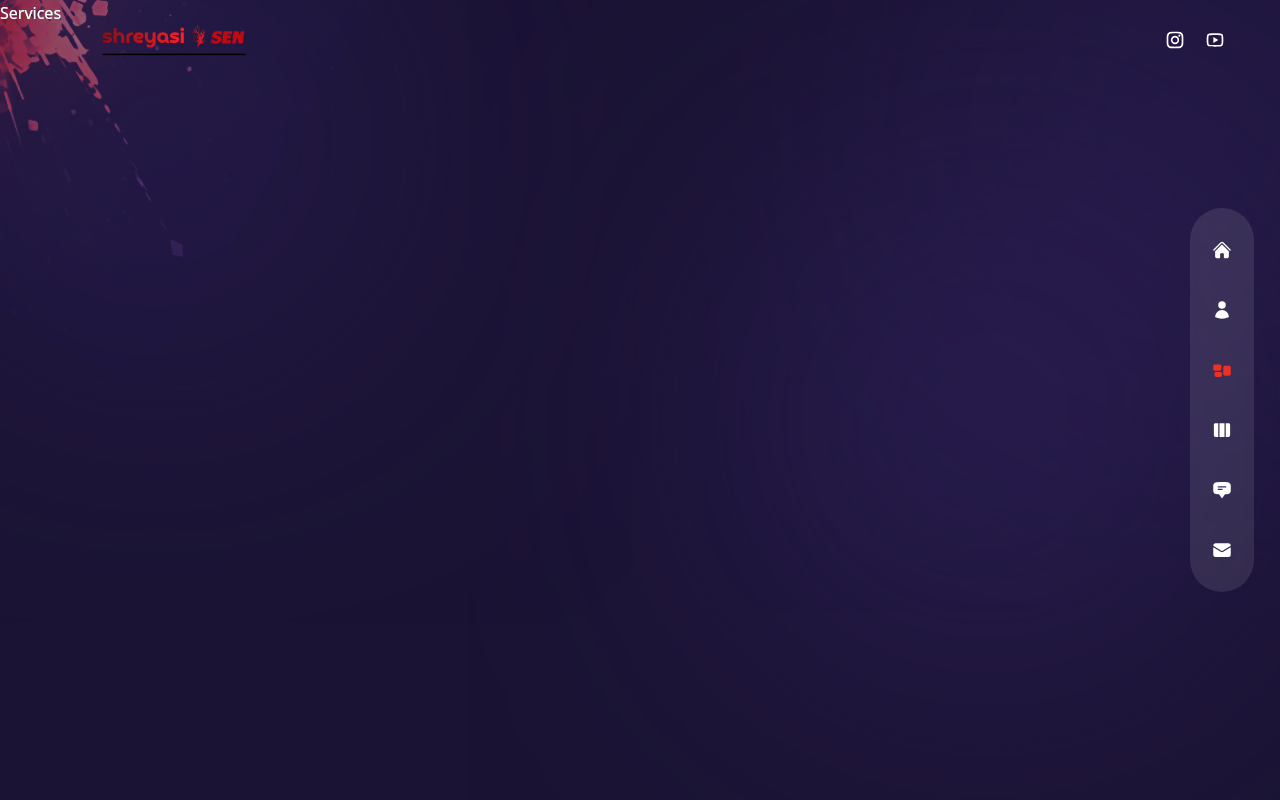
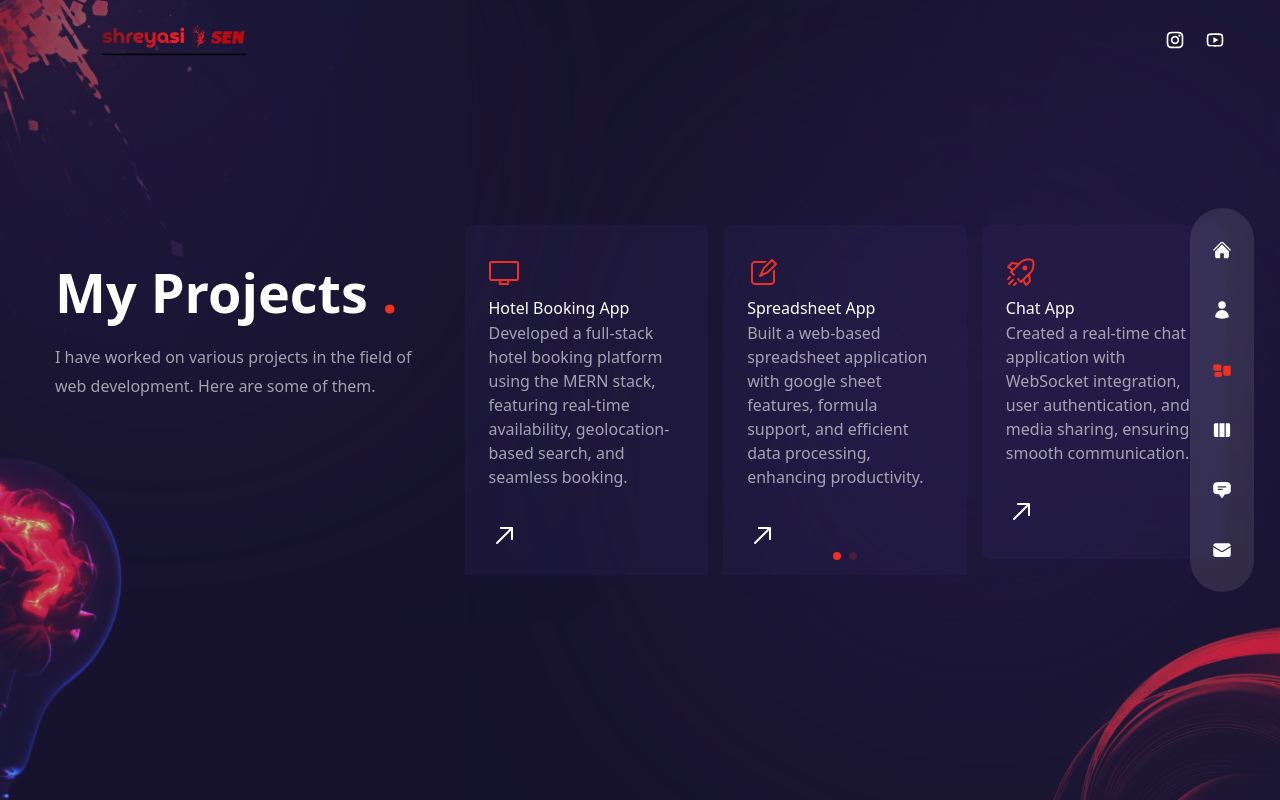
Before and after one commit to ShreyasiSen/Portfolio-next, a Next.js app: page /projects in a window 1280 px wide. Built offline with nearby package versions, Linux system fonts and the light colour scheme.

Commit message:
built the project page and next js installed

```diff
--- a/components/Bulb.js
+++ b/components/Bulb.js
@@ -1,5 +1,18 @@
+import Image from 'next/image';
+
 const Bulb = () => {
-  return <div>Bulb</div>;
+  return (
+  <div className='absolute -left-36 -bottom-12 rotate-12 mix-blend-color-dodge
+  animate-pulse duration-75 z-10 w-[200px] xl:w-[260px]'>
+    <Image
+      src='/bulb.png'
+      alt='bulb'
+      width={260}
+      height={200}
+      className='w-full h-full'
+    />
+  </div>
+  );
 };
 
 export default Bulb;
--- a/components/Layout.js
+++ b/components/Layout.js
@@ -1,5 +1,5 @@
 //fonts
-import {Sora} from '@next/font/google'
+import {Sora} from 'next/font/google'
 
 //font settings
 const sora = Sora({
--- a/components/ServiceSlider.js
+++ b/components/ServiceSlider.js
@@ -1,3 +1,9 @@
+import { Swiper, SwiperSlide } from "swiper/react";
+
+import 'swiper/css';
+import 'swiper/css/free-mode';
+import 'swiper/css/pagination';
+
 // icons
 import {
   RxCrop,
@@ -5,40 +11,83 @@
   RxDesktop,
   RxReader,
   RxRocket,
+  RxArrowTopRight,
 } from "react-icons/rx";
 
+import { FreeMode, Pagination } from 'swiper/modules';
 
 // data
 const serviceData = [
   {
-    icon: <RxCrop />,
-    title: 'Branding',
-    description: 'Lorem ipsum dolor sit amet, consectetur adipiscing elit.',
+    icon: <RxDesktop />,
+    title: "Hotel Booking App",
+    description: "Developed a full-stack hotel booking platform using the MERN stack, featuring real-time availability, geolocation-based search, and seamless booking.",
   },
   {
     icon: <RxPencil2 />,
-    title: 'Design',
-    description: 'Lorem ipsum dolor sit amet, consectetur adipiscing elit.',
-  },
-  {
-    icon: <RxDesktop />,
-    title: 'Development',
-    description: 'Lorem ipsum dolor sit amet, consectetur adipiscing elit.',
-  },
-  {
-    icon: <RxReader />,
-    title: 'Copywriting',
-    description: 'Lorem ipsum dolor sit amet, consectetur adipiscing elit.',
+    title: "Spreadsheet App",
+    description: "Built a web-based spreadsheet application with google sheet features, formula support, and efficient data processing, enhancing productivity.",
   },
   {
     icon: <RxRocket />,
-    title: 'SEO',
-    description: 'Lorem ipsum dolor sit amet, consectetur adipiscing elit.',
+    title: "Chat App",
+    description: "Created a real-time chat application with WebSocket integration, user authentication, and media sharing, ensuring smooth communication.",
+  },
+  {
+    icon: <RxCrop />,
+    title: "GPCR Prediction (GNN)",
+    description: "Designed a Graph Neural Network-based model for GPCR interaction prediction, improving accuracy in drug-target discovery through deep learning techniques.",
   },
 ];
 
+
 const ServiceSlider = () => {
-  return <div>Service Slider</div>;
+  return (
+    <Swiper
+      breakpoints={{
+        320:{
+          slidesPerView: 1,
+          spaceBetween: 15,
+        },
+        640:{
+          slidesPerView: 3,
+          spaceBetween: 15,
+        },
+      }}
+      freeMode={true}
+      pagination={{
+        clickable: true
+      }}
+      modules={[FreeMode, Pagination]}
+      className='h-[250px] sm:h-[350px]'
+    >
+      {serviceData.map((item, index) => {
+        return (
+          <SwiperSlide key={index}>
+            <div className='bg-[rgba(65,47,123,0.15)] h-max rounded-lg px-6 py-8 flex
+            sm:flex-col gap-x-6 sm:gap-x-0 group cursor-pointer hover:bg-[rgba(89,65,169,0.15)]
+            transition-all duration-300'>
+              {/*icon*/}
+
+              <div className='text-3xl text-accent mb-2'>{item.icon}</div>
+              <div className='mb-8'>
+                <div className='text-md'>
+                  {item.title}
+                </div>
+                <p className='max-w-[350px] leading-normal'>
+                  {item.description}
+                </p>
+              </div>
+              <div className='text-3xl'>
+                <RxArrowTopRight className='group-hover:rotate-45
+                group-hover:text-accent transition-all duration-300'/>
+              </div>
+            </div>
+          </SwiperSlide>
+        );
+      })}
+    </Swiper>
+  );
 };
 
 export default ServiceSlider;
--- a/package.json
+++ b/package.json
@@ -9,15 +9,15 @@
     "lint": "next lint"
   },
   "dependencies": {
-    "@next/font": "^13.4.4",
+    "@next/font": "^13.5.8",
     "framer-motion": "^10.12.16",
-    "next": "^13.4.3",
+    "next": "^15.1.7",
     "react": "^18.2.0",
     "react-countup": "^6.4.2",
     "react-dom": "^18.2.0",
     "react-icons": "^4.8.0",
     "react-tsparticles": "^2.9.3",
-    "swiper": "^9.4.0",
+    "swiper": "^11.2.4",
     "tailwind-scrollbar": "^3.0.4",
     "tsparticles": "^2.9.3"
   },
--- a/pages/projects/index.js
+++ b/pages/projects/index.js
@@ -1,5 +1,51 @@
+import ServiceSlider from '../../components/ServiceSlider';
+import Bulb from '../../components/Bulb';
+import Circles from '../../components/Circles';
+
+import {motion} from 'framer-motion';
+import { fadeIn } from '../../variants';
+
 const Projects = () => {
-  return <div>Services</div>;
+  return(
+  <div className='h-full bg-primary/30 py-36 flex items-center'>
+    <Circles />
+    <div className='container mx-auto'>
+      <div className='flex flex-col xl:flex-row gap-x-8'>
+        {/*text*/}
+        <div className='text-center flex xl:w-[30vw] flex-col lg:text-left mb-4
+        xl:mb-0'>
+          <motion.h2
+          variants={fadeIn('up',0.2)}
+          initial="hidden"
+          animate="show"
+          exit="hidden"
+          className='h2 xl:mt-8'>
+            My Projects <span className='text-accent'>.</span>
+          </motion.h2>
+          <motion.p
+           variants={fadeIn('up',0.4)}
+           initial="hidden"
+           animate="show"
+           exit="hidden"
+           className='mb-4 max-w-[400px] mx-auto lg:mx-0'>
+            I have worked on various projects in the field of web development.
+            Here are some of them.
+          </motion.p>
+        </div>
+        <motion.div
+         variants={fadeIn('down',0.6)}
+         initial="hidden"
+         animate="show"
+         exit="hidden"
+        className='w-full xl:max-w-[65%]'>
+        {/*slider*/}
+        <ServiceSlider />
+        </motion.div>
+      </div>
+    </div>
+    <Bulb />
+  </div>
+  );
 };
 
 export default Projects;
```
Also changed, not shown: 1 other file (tests, documents, lock files or other folders).
